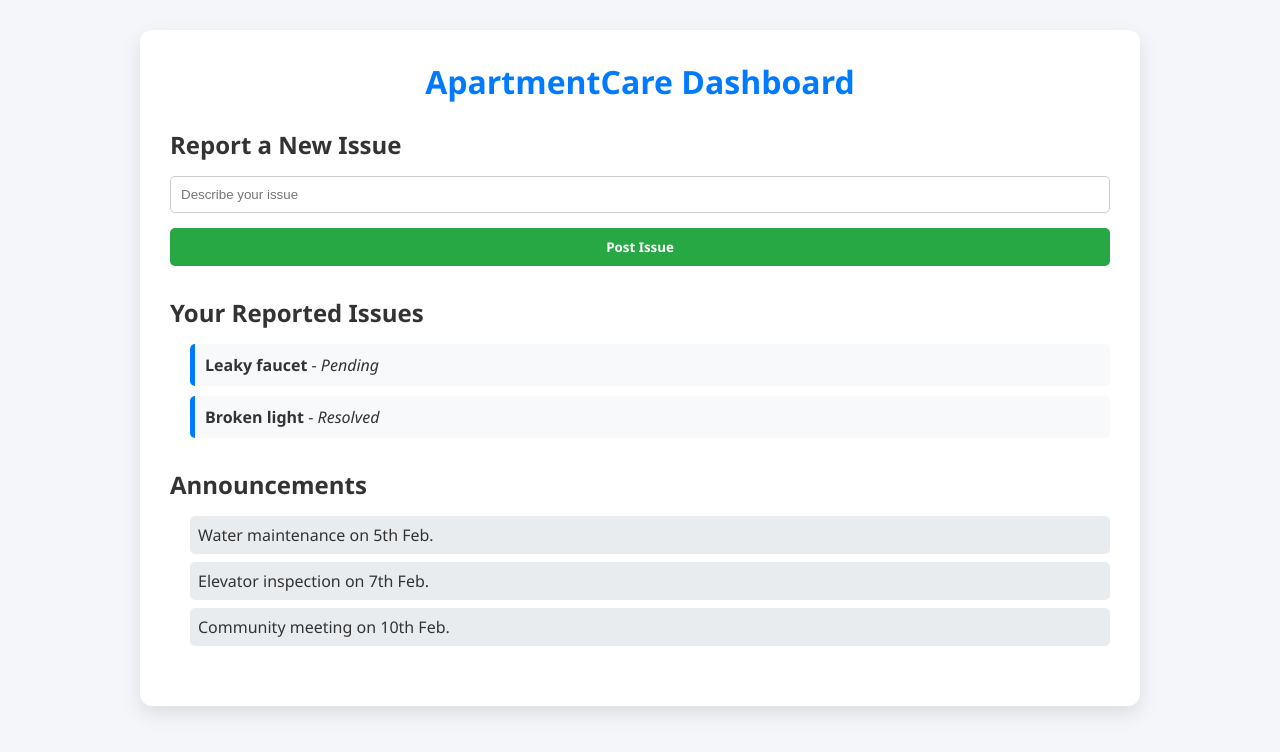
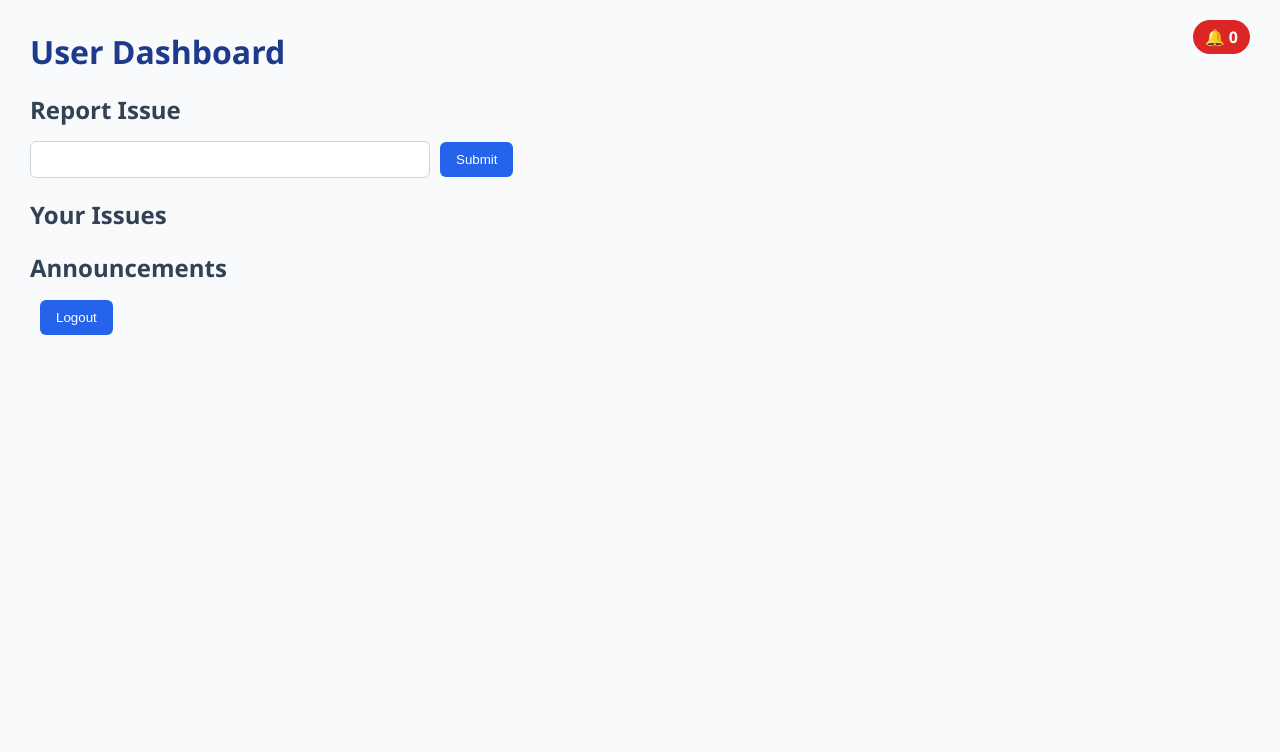
Before and after one commit to nelsonromeook-del/ApartmentCare, a React (Vite) app: page /user-dashboard in a window 1280 px wide. Shown: the top 752 px of the page. Built offline with nearby package versions, Linux system fonts and the light colour scheme.

Commit message:
changes made

```diff
--- a/src/App.css
+++ b/src/App.css
@@ -1,40 +1,4 @@
-/* App-level container styles */
-.app-container {
-  max-width: 1200px;
-  margin: 0 auto;
-  padding: 20px;
+.App {
+  min-height: 100vh;
+  width: 100%;
 }
-
-h1, h2 {
-  color: #222;
-}
-
-input, select, textarea {
-  width: 100%;
-  padding: 10px;
-  margin-top: 5px;
-  margin-bottom: 15px;
-  border: 1px solid #ccc;
-  border-radius: 5px;
-  font-size: 1rem;
-}
-
-button {
-  padding: 10px 20px;
-  background-color: #007bff;
-  border: none;
-  border-radius: 5px;
-  color: #fff;
-  font-weight: 600;
-  transition: background 0.3s;
-}
-
-button:hover {
-  background-color: #0056b3;
-}
-
-.container {
-  display: flex;
-  flex-direction: column;
-  gap: 20px;
-}
--- a/src/App.jsx
+++ b/src/App.jsx
@@ -1,24 +1,46 @@
+import { useState } from "react";
 import { BrowserRouter as Router, Routes, Route } from "react-router-dom";
-import Login from "./Components/LoginSignUp/Login"; // Your login page
-import Signup from "./Components/LoginSignUp/SignUp"; // Signup page
-import UserDash from "./Components/Dashboard/index"; // User dashboard
-import AdminDash from "./Components/Admin/Index"; // Admin dashboard
+
+import Login from "./Components/LoginSignUp/Login";
+import Signup from "./Components/LoginSignUp/SignUp";
+import UserDash from "./Components/Dashboard/index";
+import AdminDash from "./Components/Admin/AdminDash";
 
 function App() {
+  // Shared announcements
+  const [announcements, setAnnouncements] = useState([]);
+
+  // Shared issues
+  const [issues, setIssues] = useState([]);
+
   return (
     <Router>
       <Routes>
-        {/* Default page */}
         <Route path="/" element={<Login />} />
-
-        {/* Signup page */}
         <Route path="/signup" element={<Signup />} />
 
-        {/* User Dashboard */}
-        <Route path="/user-dashboard" element={<UserDash />} />
+        <Route
+          path="/user-dashboard"
+          element={
+            <UserDash
+              announcements={announcements}
+              issues={issues}
+              setIssues={setIssues}
+            />
+          }
+        />
 
-        {/* Admin Dashboard */}
-        <Route path="/admin-dashboard" element={<AdminDash />} />
+        <Route
+          path="/admin-dashboard"
+          element={
+            <AdminDash
+              announcements={announcements}
+              setAnnouncements={setAnnouncements}
+              issues={issues}
+              setIssues={setIssues}
+            />
+          }
+        />
       </Routes>
     </Router>
   );
--- /dev/null
+++ b/src/Components/Admin/AdminDash.css
@@ -0,0 +1,19 @@
+.dashboard button {
+  margin-top: 6px;
+}
+
+.dashboard button:nth-child(1) {
+  background-color: #f59e0b;
+}
+
+.dashboard button:nth-child(2) {
+  background-color: #16a34a;
+}
+
+.dashboard button:nth-child(1):hover {
+  background-color: #d97706;
+}
+
+.dashboard button:nth-child(2):hover {
+  background-color: #15803d;
+}
--- /dev/null
+++ b/src/Components/Admin/AdminDash.jsx
@@ -0,0 +1,57 @@
+import { useState } from "react";
+import { useNavigate } from "react-router-dom";
+import "./AdminDash.css";
+
+function AdminDash({ announcements, setAnnouncements, issues, setIssues }) {
+  const [text, setText] = useState("");
+  const navigate = useNavigate();
+
+  const postAnnouncement = () => {
+    if (!text) return;
+    setAnnouncements([text, ...announcements]);
+    setText("");
+  };
+
+  const updateStatus = (id, status) => {
+    setIssues(
+      issues.map((i) => (i.id === id ? { ...i, status } : i))
+    );
+  };
+
+  const logout = () => {
+    setTimeout(() => navigate("/"), 4000);
+  };
+
+  return (
+    <div className="dashboard">
+      <h1>Admin Dashboard</h1>
+
+      <input
+        placeholder="Post announcement"
+        value={text}
+        onChange={(e) => setText(e.target.value)}
+      />
+      <button onClick={postAnnouncement}>Post</button>
+
+      <h2>Tenant Issues</h2>
+      <ul>
+        {issues.map((i) => (
+          <li key={i.id}>
+            {i.description} — <strong>{i.status}</strong>
+            <br />
+            <button onClick={() => updateStatus(i.id, "In Progress")}>
+              In Progress
+            </button>
+            <button onClick={() => updateStatus(i.id, "Resolved")}>
+              Resolved
+            </button>
+          </li>
+        ))}
+      </ul>
+
+      <button onClick={logout}>Logout</button>
+    </div>
+  );
+}
+
+export default AdminDash;
--- a/src/Components/Admin/Index.jsx
+++ /dev/null
@@ -1,10 +0,0 @@
-function AdminDash() {
-    return (
-        <div className="header">
-            <h1>
-                Admin Page Coming Soon..
-            </h1>
-      </div>
-    );
-}
-export default AdminDash;
--- a/src/Components/Dashboard/dashboard.css
+++ b/src/Components/Dashboard/dashboard.css
@@ -1,77 +1,77 @@
-/* User Dashboard styles */
-.user-dashboard {
-  max-width: 1000px;
-  margin: 30px auto;
+.dashboard {
+  min-height: 100vh;
+  width: 100%;
   padding: 30px;
-  background-color: #fff;
-  border-radius: 12px;
-  box-shadow: 0 8px 20px rgba(0,0,0,0.1);
+  background-color: #f8fafc;
 }
 
-.user-dashboard h1 {
-  text-align: center;
-  color: #007bff;
-  margin-bottom: 25px;
+.dashboard h1 {
+  margin-bottom: 20px;
+  color: #1e3a8a;
 }
 
-.post-issue, .issue-list, .alerts {
-  margin-bottom: 30px;
+.dashboard h2 {
+  margin: 20px 0 10px;
+  color: #334155;
 }
 
-.post-issue h2, .issue-list h2, .alerts h2 {
-  color: #333;
-  margin-bottom: 15px;
+.dashboard input {
+  padding: 10px;
+  width: 60%;
+  max-width: 400px;
+  border-radius: 6px;
+  border: 1px solid #cbd5e1;
 }
 
-.post-issue form {
-  display: flex;
-  flex-direction: column;
+.dashboard button {
+  margin-left: 10px;
+  padding: 10px 16px;
+  background-color: #2563eb;
+  border: none;
+  border-radius: 6px;
+  color: white;
+  cursor: pointer;
 }
 
-.post-issue input {
-  padding: 10px;
-  margin-bottom: 15px;
-  border-radius: 5px;
-  border: 1px solid #ccc;
+.dashboard button:hover {
+  background-color: #1e40af;
 }
 
-.post-issue button {
-  background-color: #28a745;
-  color: #fff;
-  border-radius: 5px;
-  border: none;
-  padding: 10px;
-  font-weight: 600;
-  transition: background 0.3s;
+.dashboard ul {
+  margin-top: 10px;
+  list-style: none;
 }
 
-.post-issue button:hover {
-  background-color: #218838;
+.dashboard li {
+  background: #ffffff;
+  padding: 12px;
+  margin-bottom: 10px;
+  border-radius: 6px;
+  border-left: 5px solid #2563eb;
+  box-shadow: 0 2px 6px rgba(0,0,0,0.05);
 }
 
-.issue-list ul, .alerts ul {
-  padding-left: 20px;
+/* Status colors */
+.dashboard li strong {
+  color: #0f172a;
 }
 
-.issue-list li {
-  padding: 10px;
-  border-left: 5px solid #007bff;
-  margin-bottom: 10px;
-  border-radius: 5px;
-  background-color: #f8f9fa;
+.notification {
+  position: absolute;
+  top: 20px;
+  right: 30px;
+  background-color: #dc2626;
+  color: white;
+  padding: 6px 12px;
+  border-radius: 50px;
+  font-weight: bold;
 }
 
-.status-pending {
-  border-left-color: #ffc107;
+.logout {
+  margin-top: 30px;
+  background-color: #dc2626;
 }
 
-.status-resolved {
-  border-left-color: #28a745;
+.logout:hover {
+  background-color: #b91c1c;
 }
-
-.alerts li {
-  background-color: #e9ecef;
-  padding: 8px;
-  margin-bottom: 8px;
-  border-radius: 5px;
-}
--- a/src/Components/Dashboard/index.jsx
+++ b/src/Components/Dashboard/index.jsx
@@ -1,77 +1,50 @@
 import { useState } from "react";
-import "./dashboard.css"
- // Make sure to create this CSS file
+import { useNavigate } from "react-router-dom";
+import "./dashboard.css";
 
- function UserDash() {
-  // Dummy initial issues for demonstration
-  const [issues, setIssues] = useState([
-    { id: 1, title: "Leaky faucet", status: "Pending" },
-    { id: 2, title: "Broken light", status: "Resolved" },
-  ]);
+function UserDash({ announcements, issues, setIssues }) {
+  const [text, setText] = useState("");
+  const navigate = useNavigate();
 
-  // State to store new issue input
-  const [newIssue, setNewIssue] = useState("");
-
-  // Handle posting a new issue
-  const handlePostIssue = (e) => {
-    e.preventDefault();
-    if (!newIssue) return;
-
-    const issue = {
-      id: Date.now(),
-      title: newIssue,
-      status: "Pending",
+  const postIssue = () => {
+    if (!text) return;
+    setIssues([...issues, { id: Date.now(), description: text, status: "Pending" }]);
+    setText("");
   };
 
-    setIssues((prev) => [...prev, issue]); // Add to the issues list
-    setNewIssue(""); // Clear input
-    alert("Issue posted successfully!");
+  const logout = () => {
+    setTimeout(() => navigate("/"), 4000);
   };
 
   return (
-    <div className="user-dashboard">
-      <h1> ApartmentCare Dashboard</h1>
-      {/* Section: Post a new issue */}
-      <div className="post-issue">
-        <h2>Report a New Issue</h2>
-        <form onSubmit={handlePostIssue}>
-          <input
-            type="text"
-            placeholder="Describe your issue"
-            value={newIssue}
-            onChange={(e) => setNewIssue(e.target.value)}
-            required
-          />
-          <button type="submit">Post Issue</button>
-        </form>
-      </div>
+    <div className="dashboard">
+      <h1>User Dashboard</h1>
 
-      {/* Section: View current issues */}
-      <div className="issue-list">
-        <h2>Your Reported Issues</h2>
-        {issues.length === 0 ? (
-          <p>No issues reported yet.</p>
-        ) : (
+      <div className="notification">🔔 {announcements.length}</div>
+
+      <h2>Report Issue</h2>
+      <input value={text} onChange={(e) => setText(e.target.value)} />
+      <button onClick={postIssue}>Submit</button>
+
+      <h2>Your Issues</h2>
       <ul>
-            {issues.map((issue) => (
-              <li key={issue.id} className={`status-${issue.status.toLowerCase()}`}>
-                <strong>{issue.title}</strong> - <em>{issue.status}</em>
+        {issues.map((i) => (
+          <li key={i.id}>
+            {i.description} — <strong>{i.status}</strong>
           </li>
         ))}
       </ul>
-        )}
-      </div>
 
-      {/* Section: Alerts / Announcements */}
-      <div className="alerts">
       <h2>Announcements</h2>
       <ul>
-          <li>Water maintenance on 5th Feb.</li>
-          <li>Elevator inspection on 7th Feb.</li>
-          <li>Community meeting on 10th Feb.</li>
+        {announcements.map((a, i) => (
+          <li key={i}>{a}</li>
+        ))}
       </ul>
-      </div>
+
+      <button onClick={logout}>Logout</button>
     </div>
   );
 }
+
 export default UserDash;
--- a/src/index.css
+++ b/src/index.css
@@ -1,32 +1,15 @@
-/* Reset and global styles */
+/* RESET */
 * {
   margin: 0;
   padding: 0;
   box-sizing: border-box;
 }
 
-html, body {
+/* GLOBAL */
+html, body, #root {
+  height: 100%;
   width: 100%;
-  height: 100%;
-  font-family: 'Segoe UI', Tahoma, Geneva, Verdana, sans-serif;
-  background-color: #f5f6fa; /* light background for visibility */
-  color: #333;
+  font-family: "Segoe UI", Arial, sans-serif;
+  background-color: #f4f6f8;
+  color: #1f2933;
 }
-
-ul {
-  list-style: none;
-}
-
-a {
-  text-decoration: none;
-  color: #007bff;
-}
-
-a:hover {
-  color: #0056b3;
-}
-
-button {
-  cursor: pointer;
-  font-family: inherit;
-}
```
Also changed, not shown: src/Components/LoginSignUp/Login.jsx (+12 -36 lines), src/Components/LoginSignUp/LoginSignUp.css (+44 -32 lines), src/Components/LoginSignUp/SignUp.jsx (+19 -94 lines), src/Components/Admin/index.jsx (deleted). Lines whose indentation alone changed are shown as unchanged.
